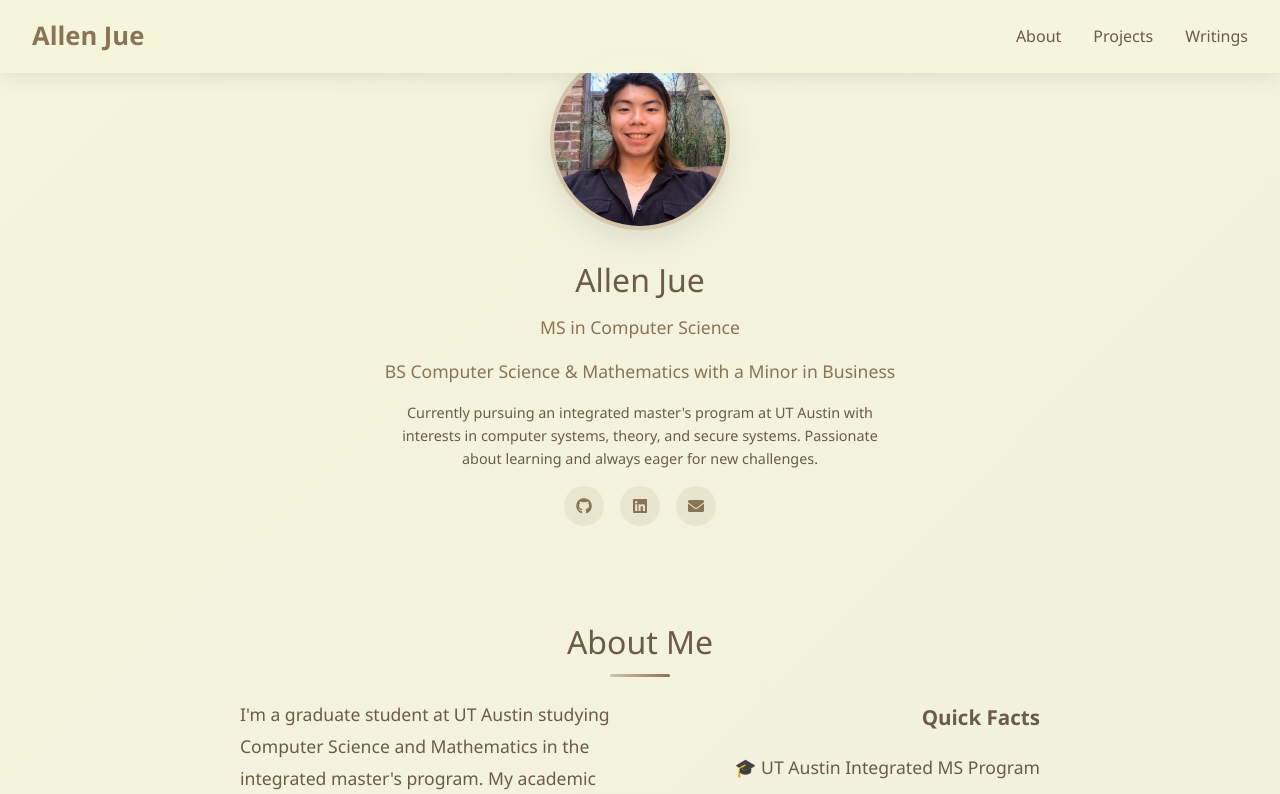
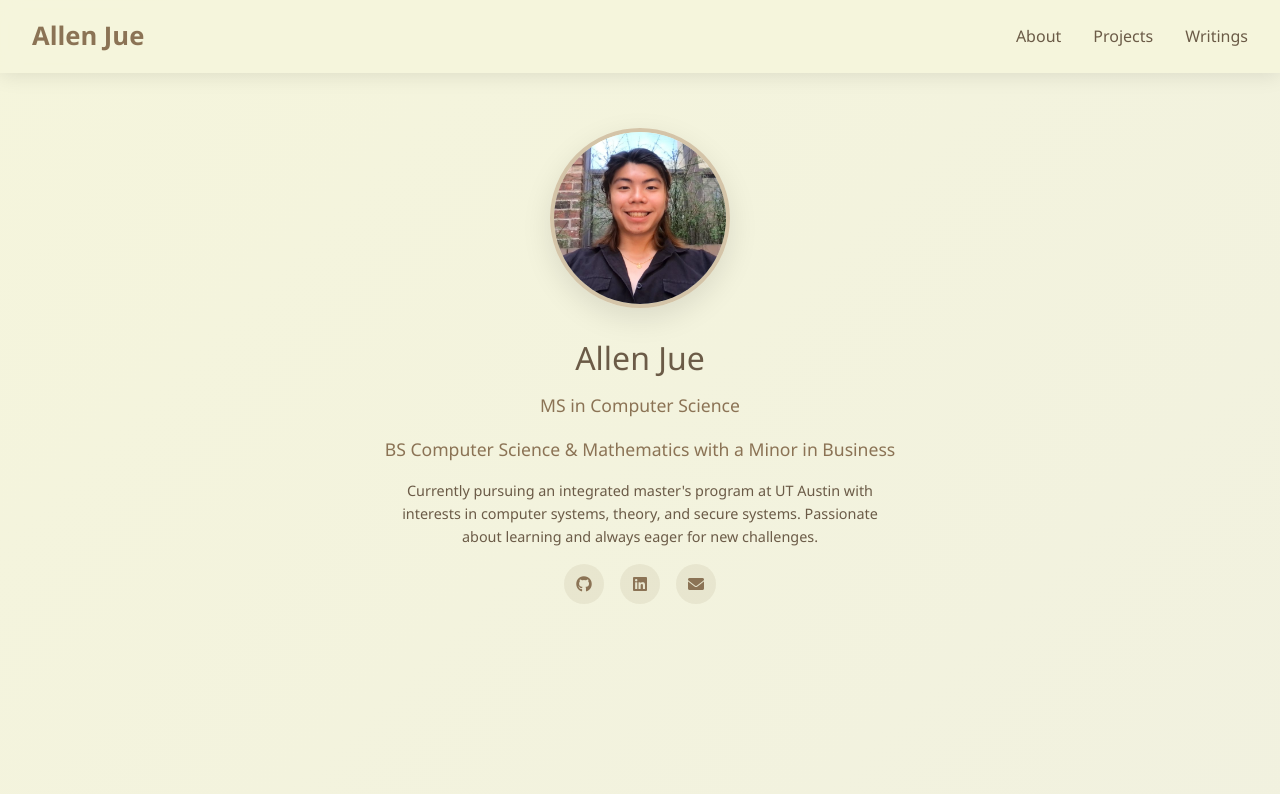
Before and after one commit to AllenJue/AllenJue.github.io, a plain HTML site: page index.html in a window 1280 px wide. Shown: the top 794 px of the page. Drawn offline with Linux system fonts and the light colour scheme.

Commit message:
Update hero image to not be cut off

```diff
--- a/index.html
+++ b/index.html
@@ -86,7 +86,7 @@
 
         /* Hero Section */
         .hero {
-            padding: 50px 0 40px;
+            padding: 10% 0 15%;
             text-align: center;
             opacity: 0;
             transform: translateY(30px);
```
Also changed, not shown: 1 other file.
